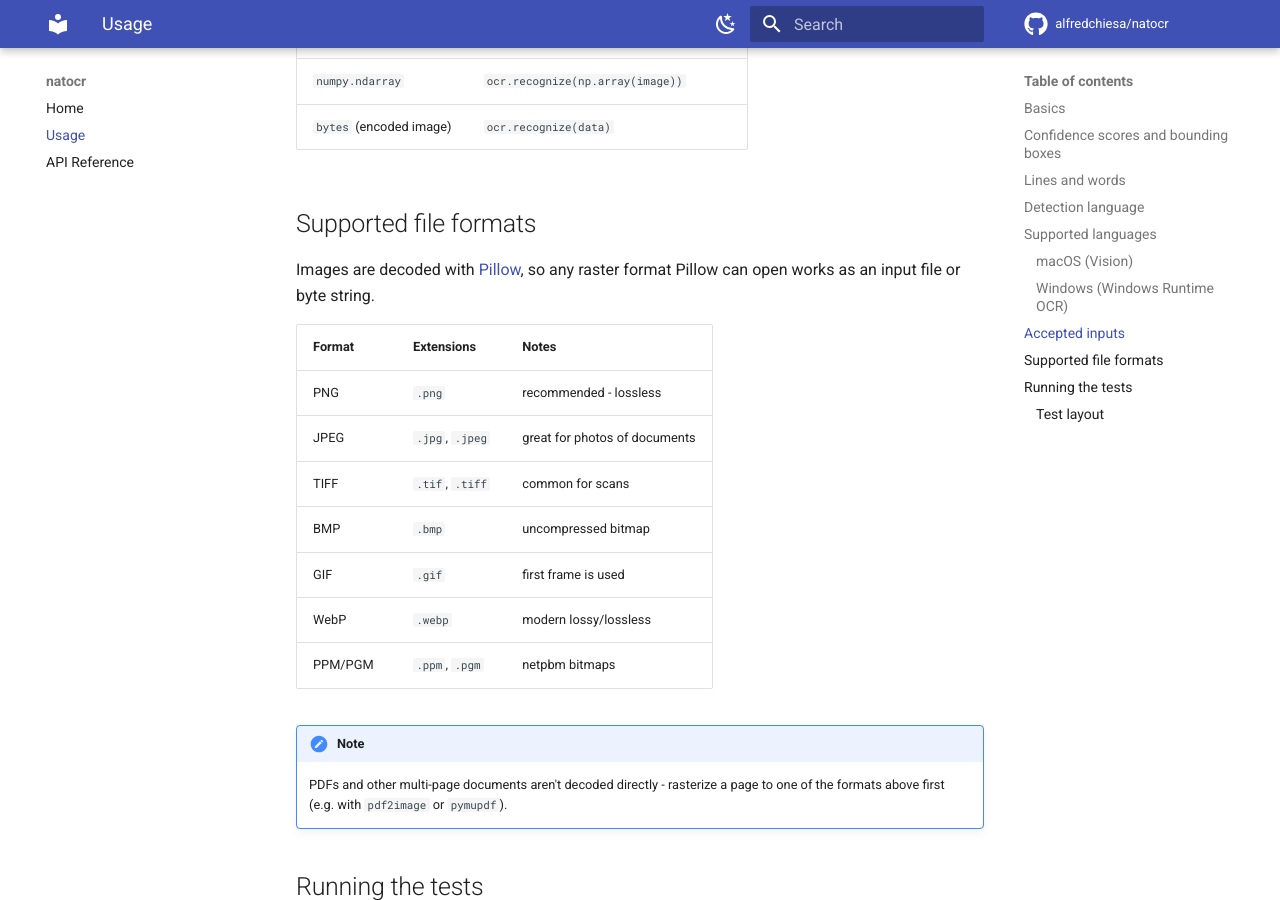
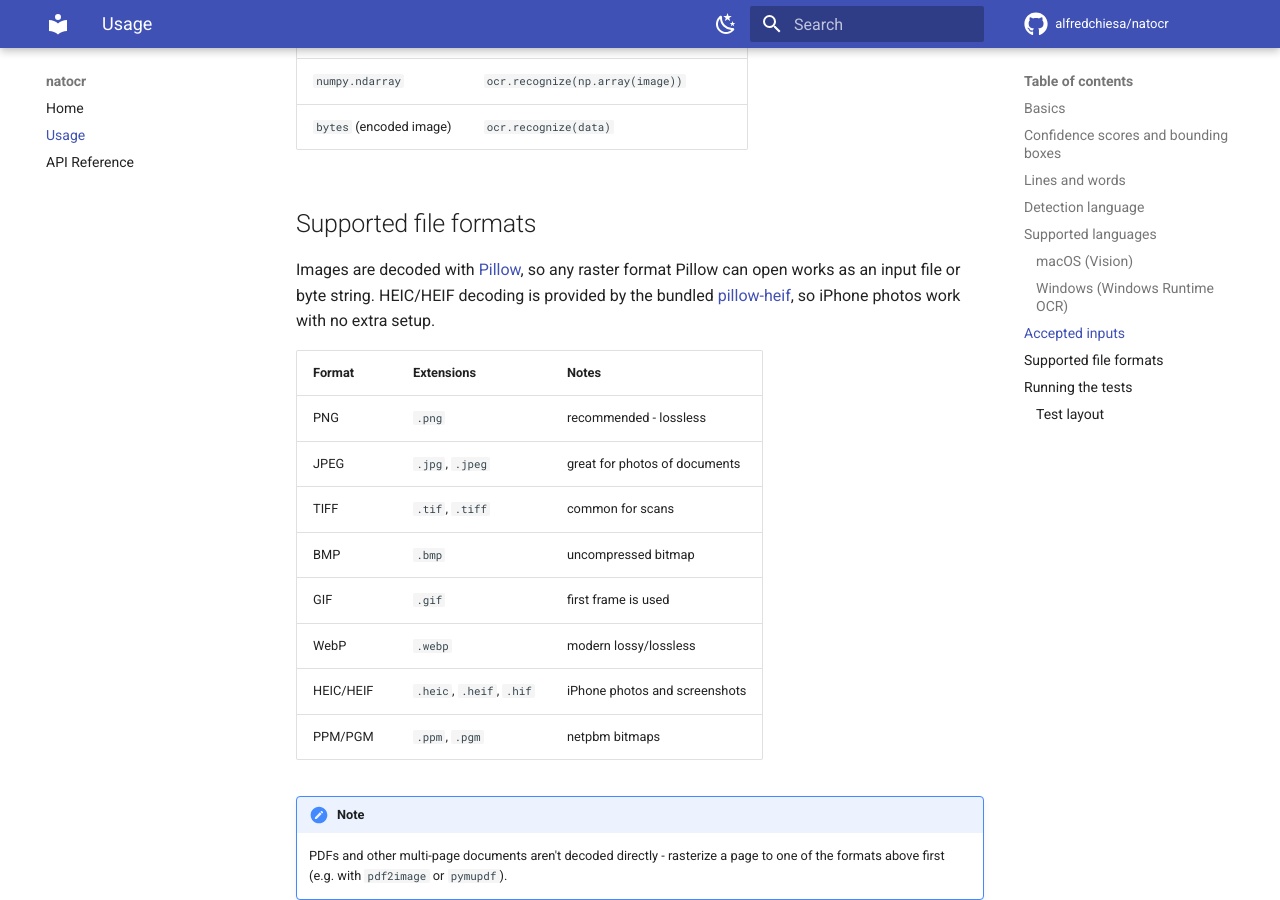
Before and after one commit to alfredchiesa/natocr, an MkDocs documentation site: the page built from docs/usage.md, in a window 1280 px wide and 900 px high, scrolled down 3349 px. Built offline with MkDocs 1.6.1 and Material for MkDocs 9.7.7, drawn with Linux system fonts in a browser that asks for light colours; comment, search, counter and statistics services are not loaded.

Commit message:
feat: adds `HEIC` and `HEIF` compatibility

```diff
--- a/docs/usage.md
+++ b/docs/usage.md
@@ -150,7 +150,9 @@ ocr.recognize(open("page.png", "rb").read())  # raw image bytes
 ## Supported file formats
 
 Images are decoded with [Pillow](https://python-pillow.org/), so any raster
-format Pillow can open works as an input file or byte string.
+format Pillow can open works as an input file or byte string. HEIC/HEIF decoding
+is provided by the bundled [pillow-heif](https://github.com/bigcat88/pillow_heif),
+so iPhone photos work with no extra setup.
 
 | Format | Extensions | Notes |
 | --- | --- | --- |
@@ -160,6 +162,7 @@ format Pillow can open works as an input file or byte string.
 | BMP | `.bmp` | uncompressed bitmap |
 | GIF | `.gif` | first frame is used |
 | WebP | `.webp` | modern lossy/lossless |
+| HEIC/HEIF | `.heic`, `.heif`, `.hif` | iPhone photos and screenshots |
 | PPM/PGM | `.ppm`, `.pgm` | netpbm bitmaps |
 
 !!! note
--- a/pyproject.toml
+++ b/pyproject.toml
@@ -27,7 +27,7 @@ classifiers = [
     "Topic :: Software Development :: Libraries :: Python Modules",
 ]
 requires-python = ">=3.10"
-dependencies = ["Pillow>=9.0.0", "numpy>=1.21"]
+dependencies = ["Pillow>=9.0.0", "numpy>=1.21", "pillow-heif>=0.13.0"]
 
 [project.optional-dependencies]
 macos = ["pyobjc-framework-Vision>=11.1", "pyobjc-framework-Quartz>=11.1"]
```
Also changed, not shown: README.md (+4 -1 lines), 2 other files.
